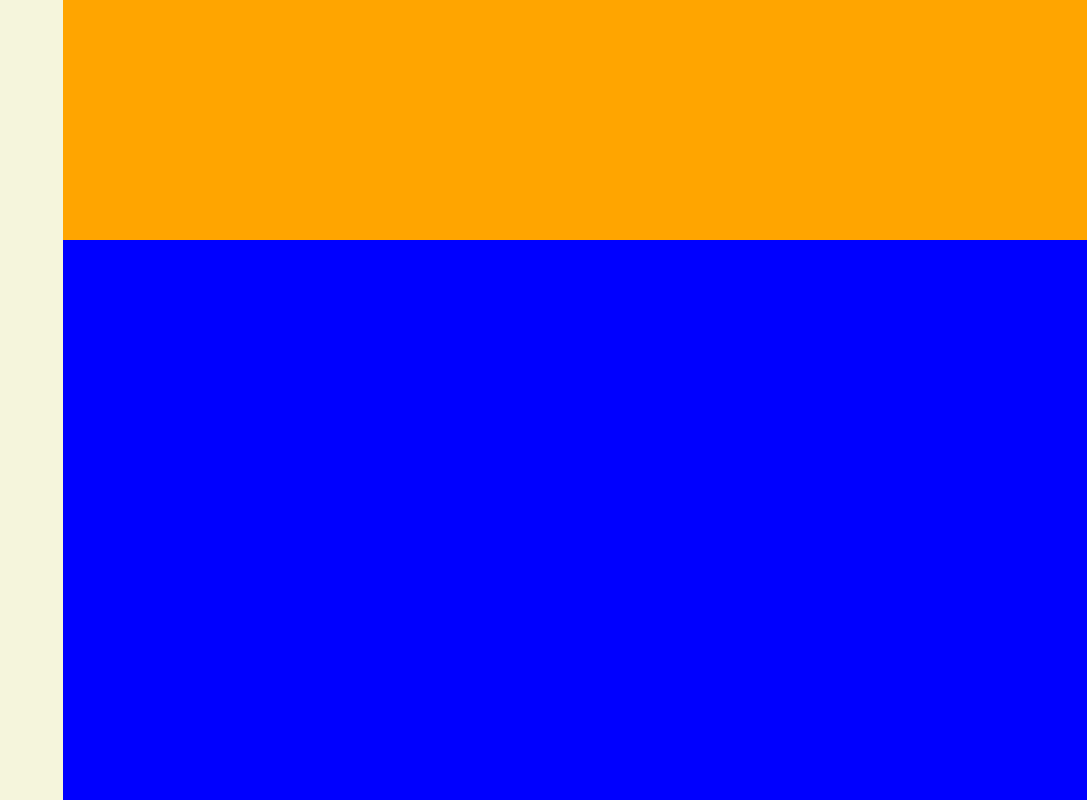
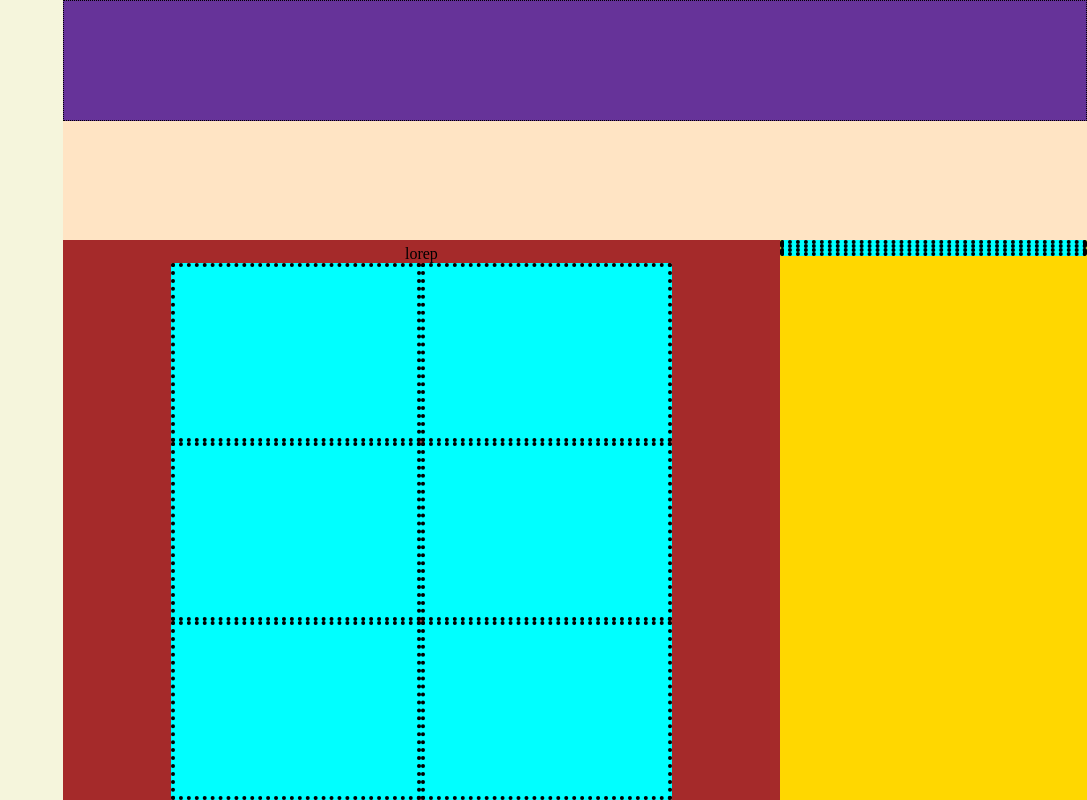
Before and after one commit to diegooberto12/Dashboard-project, a plain HTML site: page index.html in a window 1280 px wide. Shown: the whole page, without its empty margins (193-1280 px from the left). Drawn offline with Linux system fonts and the light colour scheme.

Commit message:
made grid

```diff
--- a/index.html
+++ b/index.html
@@ -17,12 +17,17 @@
                 </div>
                 <div class="bottom-bar">
                     <div class="bottom-left">
+
+                        <span>lorep</span>
+                        <div>
+
                             <div class="square"></div>
                             <div class="square"></div>
                             <div class="square"></div>
                             <div class="square"></div>
                             <div class="square"></div>
                             <div class="square"></div>
+                            </div>
                         </div>
                     <div class="bottom-right">
                         <div class="square"></div>
--- a/style.css
+++ b/style.css
@@ -1,11 +1,13 @@
 body {
     margin: 0;
+    display: flex;
 }
 .container{
     height: 100vh;
     margin: 0;
     background-color: blue;
     display: flex;
+    flex: 1;
 }
 .left-sidebar{
     background-color: beige;
@@ -20,8 +22,56 @@ body {
 .top-bar{
     flex: 1 1 30%;
     background-color:orange;
+    display: flex;
+    flex-direction: column;
 }
+.top-bar-top{
+    flex: 1 1 50%;
+    border: 1px;
+    border-style: dotted;
+    background-color: rebeccapurple;
+
+}
+.top-bar-bottom{
+    flex: 1 1 50%;
+    background-color: bisque;
+}
+
 .bottom-bar{
     flex:1 1 70%;
     background-color: blue;
+    display: flex;
 }
+.bottom-left {
+    flex: 1 1 70%;
+    background-color: brown;
+    justify-content: center;
+    align-items: center;
+    display: flex;
+    flex-direction: column;
+}
+.bottom-left > div{
+    flex: 1;
+    width: 70%;
+    height: 90%;
+    display: inline-grid;
+    grid-template-columns: repeat(2, 2fr);
+    grid-template-rows: repeat(3,1fr);
+    margin-right: 10px;
+    margin-left: 10px;
+
+}
+.bottom-left > span{
+    margin-top: 5px;
+}
+.square{
+    background-color: aqua;
+    border-radius: 2px;
+    border: 4px;
+    border-style: dotted;
+    color: black;
+}
+.bottom-right{
+    flex: 1 1 30%;
+    background-color: gold;
+}
```
Lines whose indentation alone changed are shown as unchanged.
